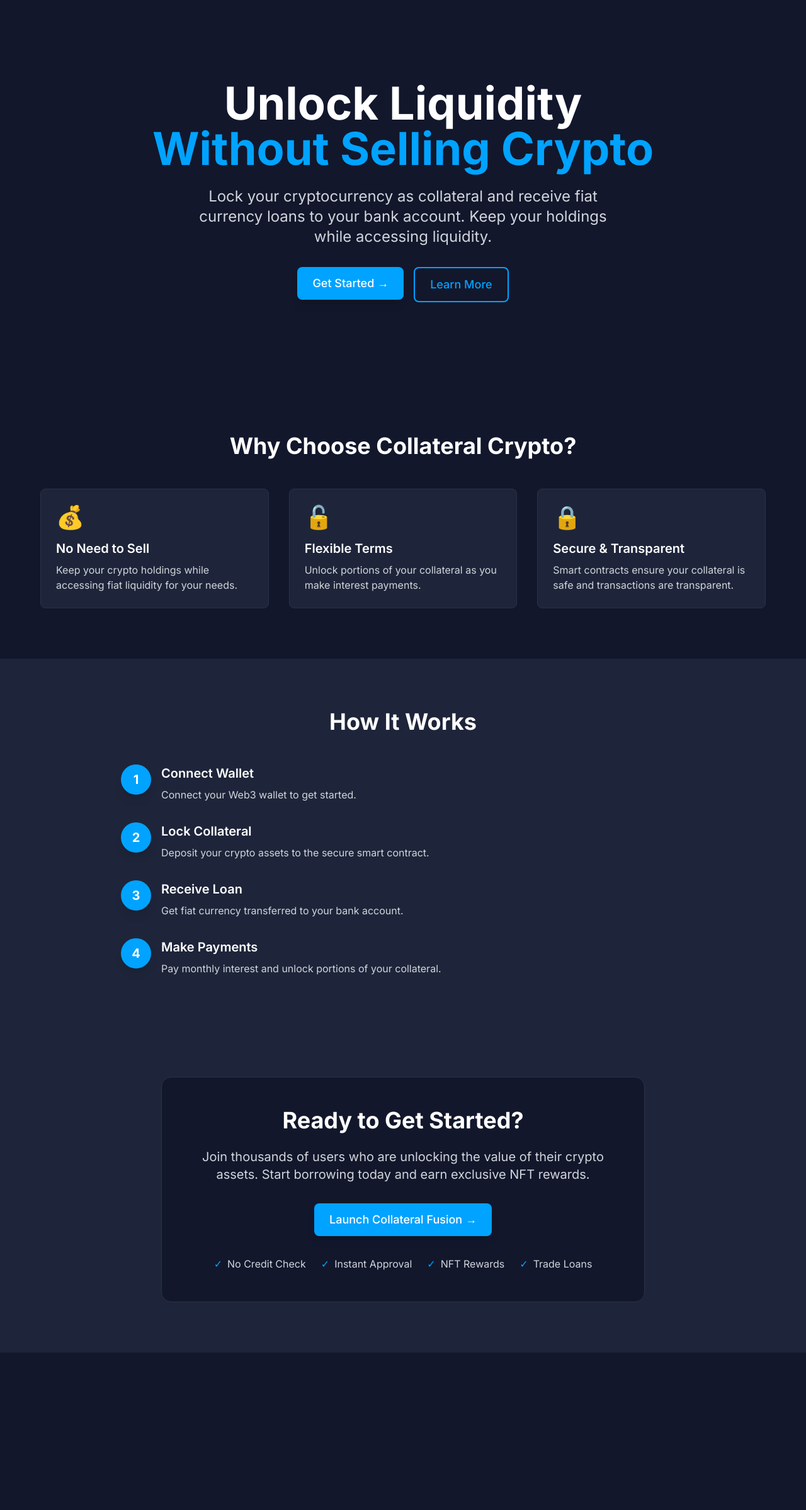
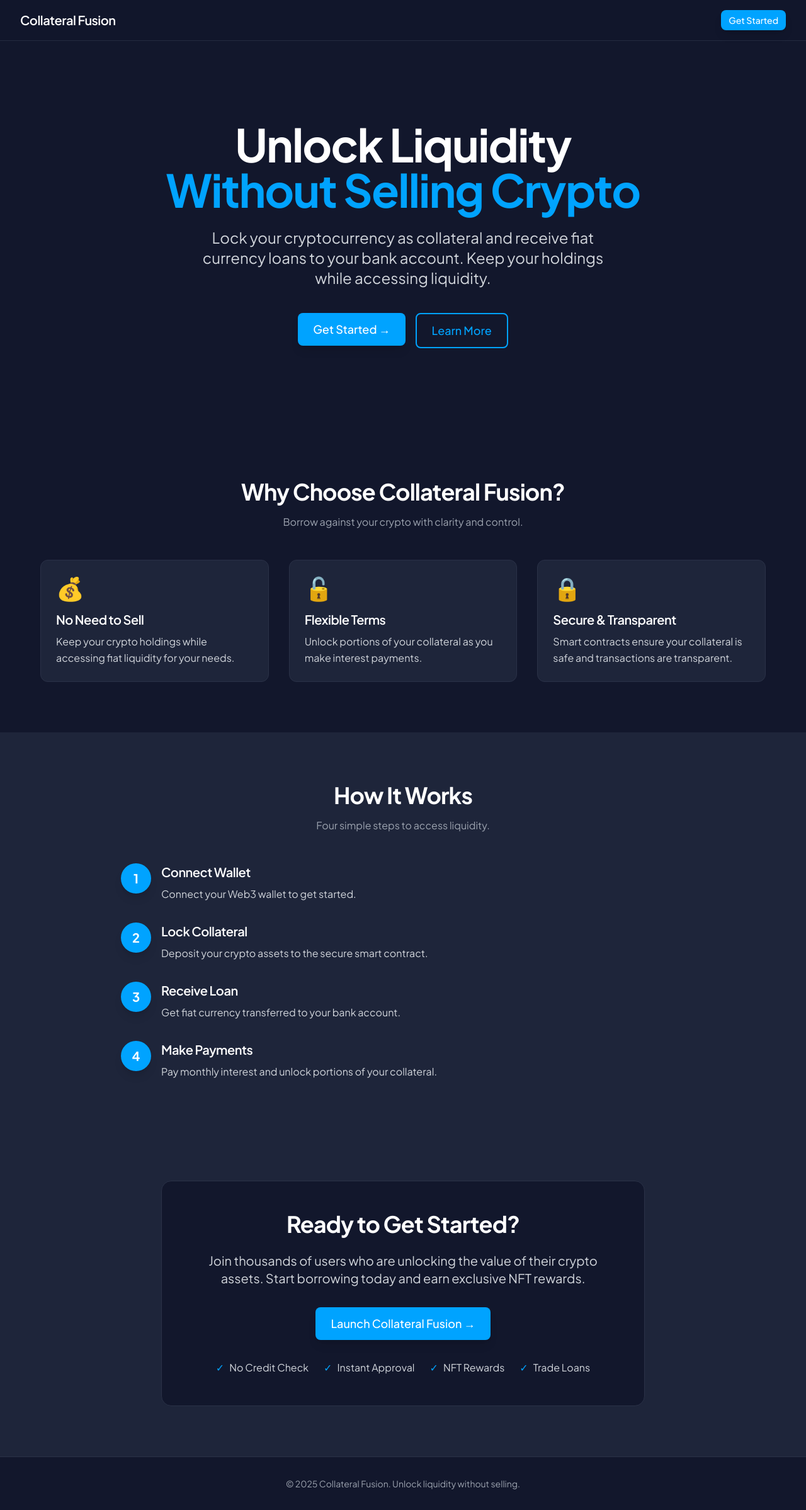
Before and after one commit to adaOctopus/crypto-collateral-fiat-loans, a Next.js app in the folder frontend/: page / in a window 1280 px wide. Shown: the whole page at 63% size. Before the commit the page ends 2148 px from the top, so only its background shows below. Built offline with nearby package versions, Linux system fonts and the light colour scheme.

Commit message:
fetched correct font google api

```diff
--- a/frontend/app/page.tsx
+++ b/frontend/app/page.tsx
@@ -1,20 +1,41 @@
-// Landing page with hero section and call-to-action
+// Landing page with hero section and call-to-action (Collateral Fusion)
 import Link from 'next/link';
+import { Plus_Jakarta_Sans } from 'next/font/google';
 import { Button } from './components/Button';
+
+const plusJakarta = Plus_Jakarta_Sans({
+  subsets: ['latin'],
+  display: 'swap',
+  variable: '--font-landing',
+});
 
 export default function Home() {
   return (
-    <div className="min-h-screen bg-white dark:bg-dark-bg">
+    <div className={`${plusJakarta.className} min-h-screen bg-white dark:bg-dark-bg antialiased`}>
+      {/* Top bar */}
+      <header className="sticky top-0 z-10 border-b border-gray-200/80 dark:border-dark-hover/80 bg-white/95 dark:bg-dark-bg/95 backdrop-blur-sm">
+        <div className="container mx-auto px-4 sm:px-6 lg:px-8">
+          <div className="flex items-center justify-between h-16 md:h-18">
+            <span className="text-xl font-semibold tracking-tight text-gray-900 dark:text-white">
+              Collateral Fusion
+            </span>
+            <Link href="/app">
+              <Button size="sm">Get Started</Button>
+            </Link>
+          </div>
+        </div>
+      </header>
+
       {/* Hero Section */}
       <section className="relative overflow-hidden bg-white dark:bg-dark-bg text-gray-900 dark:text-white">
-        <div className="relative container mx-auto px-4 sm:px-6 lg:px-8 py-24 md:py-32">
+        <div className="relative container mx-auto px-4 sm:px-6 lg:px-8 py-20 md:py-28 lg:py-32">
           <div className="max-w-4xl mx-auto text-center">
-            <h1 className="text-4xl sm:text-5xl md:text-7xl font-bold mb-6">
+            <h1 className="text-4xl sm:text-5xl md:text-6xl lg:text-7xl font-bold mb-6 tracking-tight text-gray-900 dark:text-white">
               Unlock Liquidity
               <br />
               <span className="text-primary-500">Without Selling Crypto</span>
             </h1>
-            <p className="text-lg sm:text-xl md:text-2xl mb-8 text-gray-600 dark:text-gray-300 max-w-2xl mx-auto">
+            <p className="text-lg sm:text-xl md:text-2xl mb-10 text-gray-600 dark:text-gray-300 max-w-2xl mx-auto leading-relaxed">
               Lock your cryptocurrency as collateral and receive fiat currency loans
               to your bank account. Keep your holdings while accessing liquidity.
             </p>
@@ -37,9 +58,12 @@
       {/* Features Section */}
       <section className="py-16 sm:py-20 bg-white dark:bg-dark-bg">
         <div className="container mx-auto px-4 sm:px-6 lg:px-8">
-          <h2 className="text-3xl sm:text-4xl font-bold text-center mb-8 sm:mb-12 text-gray-900 dark:text-white">
-            Why Choose Collateral Crypto?
+          <h2 className="text-3xl sm:text-4xl font-bold text-center mb-4 text-gray-900 dark:text-white tracking-tight">
+            Why Choose Collateral Fusion?
           </h2>
+          <p className="text-center text-gray-600 dark:text-gray-400 max-w-xl mx-auto mb-10 sm:mb-12">
+            Borrow against your crypto with clarity and control.
+          </p>
           <div className="grid sm:grid-cols-2 lg:grid-cols-3 gap-6 sm:gap-8 max-w-6xl mx-auto">
             <FeatureCard
               title="No Need to Sell"
@@ -63,9 +87,12 @@
       {/* How It Works */}
       <section className="py-16 sm:py-20 bg-gray-50 dark:bg-dark-card">
         <div className="container mx-auto px-4 sm:px-6 lg:px-8">
-          <h2 className="text-3xl sm:text-4xl font-bold text-center mb-8 sm:mb-12 text-gray-900 dark:text-white">
+          <h2 className="text-3xl sm:text-4xl font-bold text-center mb-4 text-gray-900 dark:text-white tracking-tight">
             How It Works
           </h2>
+          <p className="text-center text-gray-600 dark:text-gray-400 max-w-xl mx-auto mb-10 sm:mb-12">
+            Four simple steps to access liquidity.
+          </p>
           <div className="max-w-4xl mx-auto space-y-6 sm:space-y-8">
             <Step number={1} title="Connect Wallet" description="Connect your Web3 wallet to get started." />
             <Step number={2} title="Lock Collateral" description="Deposit your crypto assets to the secure smart contract." />
@@ -78,9 +105,11 @@
       {/* CTA Section */}
       <section className="py-16 sm:py-20 bg-white dark:bg-dark-card text-gray-900 dark:text-white">
         <div className="container mx-auto px-4 sm:px-6 lg:px-8">
-          <div className="max-w-3xl mx-auto bg-white dark:bg-dark-bg rounded-2xl p-8 sm:p-12 border border-gray-200 dark:border-dark-hover">
-            <h2 className="text-3xl sm:text-4xl font-bold mb-4 sm:mb-6 text-center">Ready to Get Started?</h2>
-            <p className="text-lg sm:text-xl mb-6 sm:mb-8 text-gray-600 dark:text-gray-300 text-center">
+          <div className="max-w-3xl mx-auto bg-white dark:bg-dark-bg rounded-2xl p-8 sm:p-12 border border-gray-200 dark:border-dark-hover shadow-sm dark:shadow-none">
+            <h2 className="text-3xl sm:text-4xl font-bold mb-4 sm:mb-6 text-center tracking-tight text-gray-900 dark:text-white">
+              Ready to Get Started?
+            </h2>
+            <p className="text-lg sm:text-xl mb-6 sm:mb-8 text-gray-600 dark:text-gray-300 text-center leading-relaxed">
               Join thousands of users who are unlocking the value of their crypto assets. Start borrowing today and earn exclusive NFT rewards.
             </p>
             <div className="flex justify-center mb-6 sm:mb-8">
@@ -90,23 +119,32 @@
                 </Button>
               </Link>
             </div>
-            <div className="flex flex-wrap justify-center gap-4 sm:gap-6 text-sm sm:text-base">
-              <div className="flex items-center gap-2 text-gray-700 dark:text-gray-300">
+            <div className="flex flex-wrap justify-center gap-4 sm:gap-6 text-sm sm:text-base text-gray-700 dark:text-gray-300">
+              <div className="flex items-center gap-2">
                 <span className="text-primary-500">✓</span> No Credit Check
               </div>
-              <div className="flex items-center gap-2 text-gray-700 dark:text-gray-300">
+              <div className="flex items-center gap-2">
                 <span className="text-primary-500">✓</span> Instant Approval
               </div>
-              <div className="flex items-center gap-2 text-gray-700 dark:text-gray-300">
+              <div className="flex items-center gap-2">
                 <span className="text-primary-500">✓</span> NFT Rewards
               </div>
-              <div className="flex items-center gap-2 text-gray-700 dark:text-gray-300">
+              <div className="flex items-center gap-2">
                 <span className="text-primary-500">✓</span> Trade Loans
               </div>
             </div>
           </div>
         </div>
       </section>
+
+      {/* Footer */}
+      <footer className="py-8 border-t border-gray-200 dark:border-dark-hover bg-white dark:bg-dark-bg">
+        <div className="container mx-auto px-4 sm:px-6 lg:px-8 text-center">
+          <p className="text-sm text-gray-500 dark:text-gray-400">
+            © 2025 Collateral Fusion. Unlock liquidity without selling.
+          </p>
+        </div>
+      </footer>
     </div>
   );
 }
@@ -121,10 +159,10 @@
   icon: string;
 }) {
   return (
-    <div className="p-6 rounded-lg bg-gray-50 dark:bg-dark-card border border-gray-200 dark:border-dark-hover hover:shadow-lg dark:hover:shadow-xl transition-all duration-200">
+    <div className="p-6 rounded-xl bg-gray-50 dark:bg-dark-card border border-gray-200 dark:border-dark-hover hover:shadow-lg dark:hover:shadow-xl transition-all duration-200">
       <div className="text-4xl mb-4">{icon}</div>
-      <h3 className="text-xl font-semibold mb-2 text-gray-900 dark:text-white">{title}</h3>
-      <p className="text-gray-600 dark:text-gray-300">{description}</p>
+      <h3 className="text-xl font-semibold mb-2 text-gray-900 dark:text-white tracking-tight">{title}</h3>
+      <p className="text-gray-600 dark:text-gray-300 leading-relaxed">{description}</p>
     </div>
   );
 }
@@ -144,8 +182,8 @@
         {number}
       </div>
       <div>
-        <h3 className="text-xl font-semibold mb-2 text-gray-900 dark:text-white">{title}</h3>
-        <p className="text-gray-600 dark:text-gray-300">{description}</p>
+        <h3 className="text-xl font-semibold mb-2 text-gray-900 dark:text-white tracking-tight">{title}</h3>
+        <p className="text-gray-600 dark:text-gray-300 leading-relaxed">{description}</p>
       </div>
     </div>
   );
```
